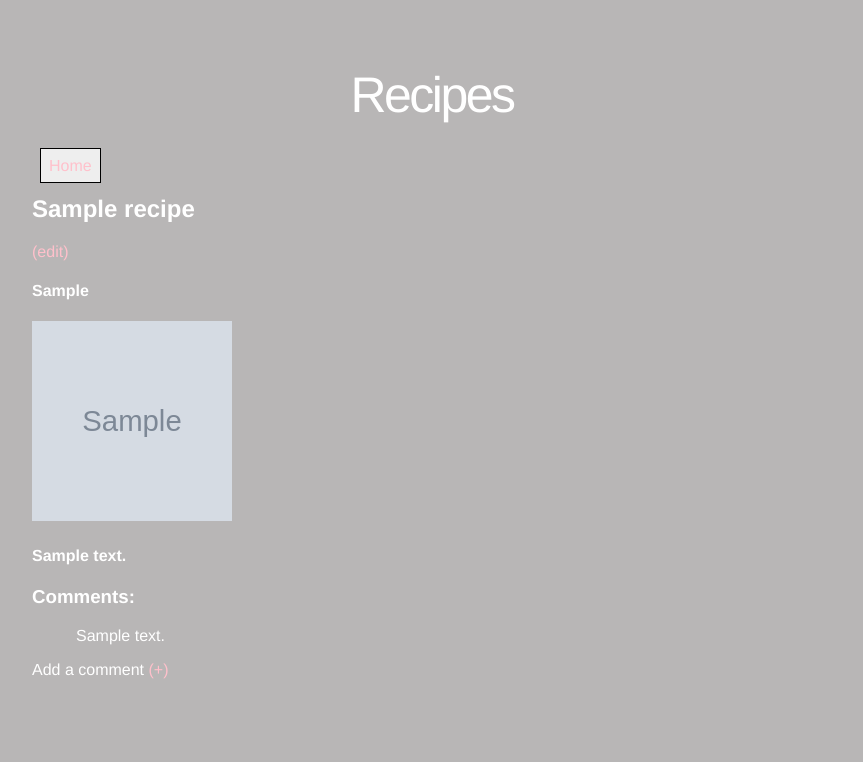
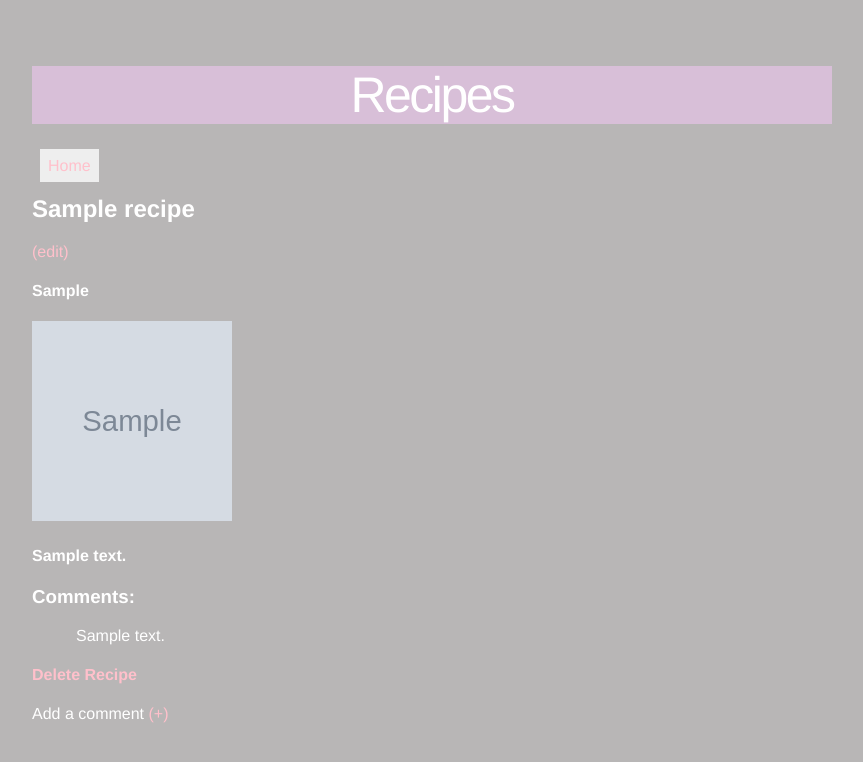
Before and after one commit to l-dev/recipeapp, a Django app: page /recipes/1 in a window 1280 px wide. Shown: the top 762 px of the page, without its empty margins (208-1071 px from the left). Run offline with Django 3.2, Linux system fonts and the light colour scheme; tables that the repository leaves empty hold one stand-in row (values such as "Sample post"); grey boxes marked "Sample" are stand-in pictures.

Commit message:
full crud

```diff
--- a/recipe-app/recipe/static/css/recipe.css
+++ b/recipe-app/recipe/static/css/recipe.css
@@ -9,8 +9,6 @@ body {
   }
 
   nav a {
-
-    border: 1px solid black;
     margin: 0.5em;
     padding: 0.5em;
     background-color: #eeeeee;
@@ -53,4 +51,8 @@ body {
   .title{
       font-size: 50px;
       text-align: center;
+
   }
+  header{
+    background-color:thistle;
+  }
--- a/recipe-app/recipe/templates/recipe/base.html
+++ b/recipe-app/recipe/templates/recipe/base.html
@@ -9,7 +9,8 @@
     <link rel="stylesheet" href="{% static 'css/recipe.css' %}" />
 </head>
 <body>
-    <h1 class="title">Recipes</h1>
+    <header> <h1 class="title">Recipes</h1></header>
+
     <nav>
         <a href="/">Home</a>
     </nav>
--- a/recipe-app/recipe/templates/recipe/recipe_detail.html
+++ b/recipe-app/recipe/templates/recipe/recipe_detail.html
@@ -1,5 +1,5 @@
 {% extends 'recipe/base.html' %} {% block content %}
-<h2>{{recipes.name}}</h2> <a href="">(edit)</a>
+<h2>{{recipes.name}}</h2> <a href="{% url 'recipe_edit' pk=recipes.pk %}">(edit)</a>
 <h4>{{recipes.origin}}</h4>
 
 <img src="{{ recipes.photo_url }}" alt=""/>
@@ -14,5 +14,7 @@
     </li>
     {% endfor %}
 </ul>
+<h4><a href="{% url 'recipe_delete' pk=recipes.pk %}">Delete Recipe</a></h4>
 <p>Add a comment <a href="{% url 'comment_create' %}">(+)</a></p>
+
 {% endblock %}
--- a/recipe-app/recipe/urls.py
+++ b/recipe-app/recipe/urls.py
@@ -6,5 +6,8 @@ urlpatterns = [
     path('comments/', views.comment_list, name='comment_list'),
     path('recipes/<int:pk>', views.recipe_detail, name='recipe_detail'),
     path('recipes/new', views.recipe_create, name='recipe_create'),
-    path('comments/new', views.comment_create, name='comment_create')
+    path('comments/new', views.comment_create, name='comment_create'),
+    path('recipes/<int:pk>/edit', views.recipe_edit, name='recipe_edit'),
+    path('recipes/<int:pk>/delete', views.recipe_delete, name='recipe_delete'),
+    path('comments/<int:pk>/delete', views.comment_delete, name='comment_delete')
 ]
--- a/recipe-app/recipe/views.py
+++ b/recipe-app/recipe/views.py
@@ -9,24 +9,43 @@ def comment_list(request):
     comments = Comments.objects.all()
     return render(request, 'recipe/comment_list.html', {'comments': comments})
 def recipe_detail(request, pk):
-    recipes = Recipe.objects.get(id=pk)
+    recipes = Recipe.objects.get(pk=pk)
     return render(request, 'recipe/recipe_detail.html', {'recipes': recipes})
 def recipe_create(request):
     if request.method == 'POST':
         form = RecipeForm(request.POST)
         if form.is_valid():
-            artist = form.save()
-            return redirect('recipe_detail', pk=recipe.pk)
+            recipes = form.save()
+            return redirect('recipe_detail', pk=recipes.pk)
     else:
         form = RecipeForm()
     return render(request, 'recipe/recipe_form.html', {'form': form})
+
 def comment_create(request):
     if request.method == 'POST':
         form = CommentForm(request.POST)
         if form.is_valid():
-            comment = form.save()
-            return redirect('recipe_detail', pk=recipe.pk)
+            comments = form.save()
+            return redirect('recipe_detail', pk=recipes.pk)
     else:
         form = CommentForm()
     return render(request, 'recipe/comment_form.html', {'form': form})
+
+def recipe_edit(request, pk):
+    recipes = Recipe.objects.get(pk=pk)
+    if request.method == "POST":
+        form = RecipeForm(request.POST, instance=recipes)
+        if form.is_valid():
+            recipes = form.save()
+
+            return redirect('recipe_detail', pk=recipes.pk)
+    else:
+        form = RecipeForm(instance=recipes)
+    return render(request, 'recipe/recipe_form.html', {'form': form})
+def recipe_delete(request, pk):
+    Recipe.objects.get(id=pk).delete()
+    return redirect('recipe_list')
+def comment_delete(request,pk):
+    Comments.objects.get(id=pk).delete()
+    return redirect('recipe_detail')
 # Create your views here.
```
